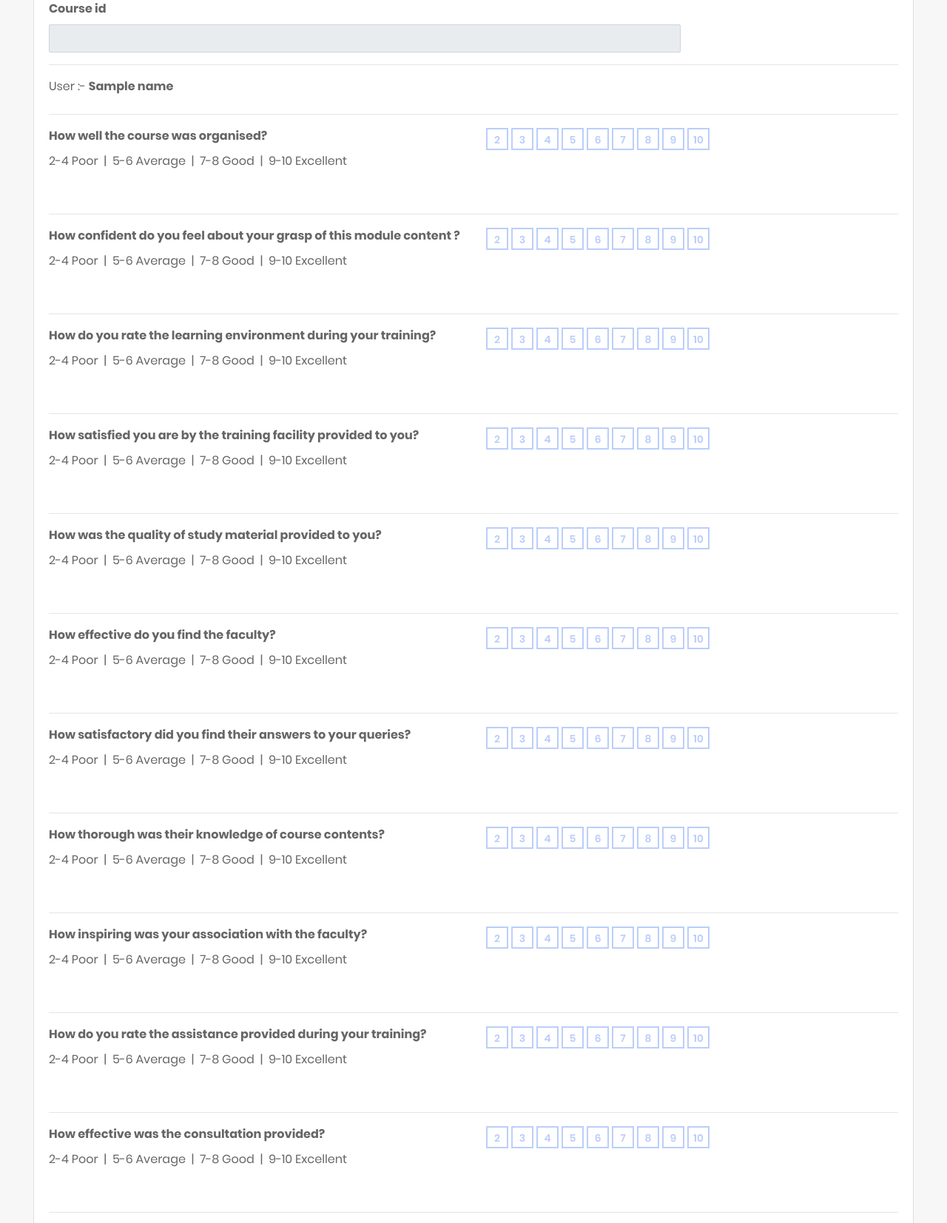
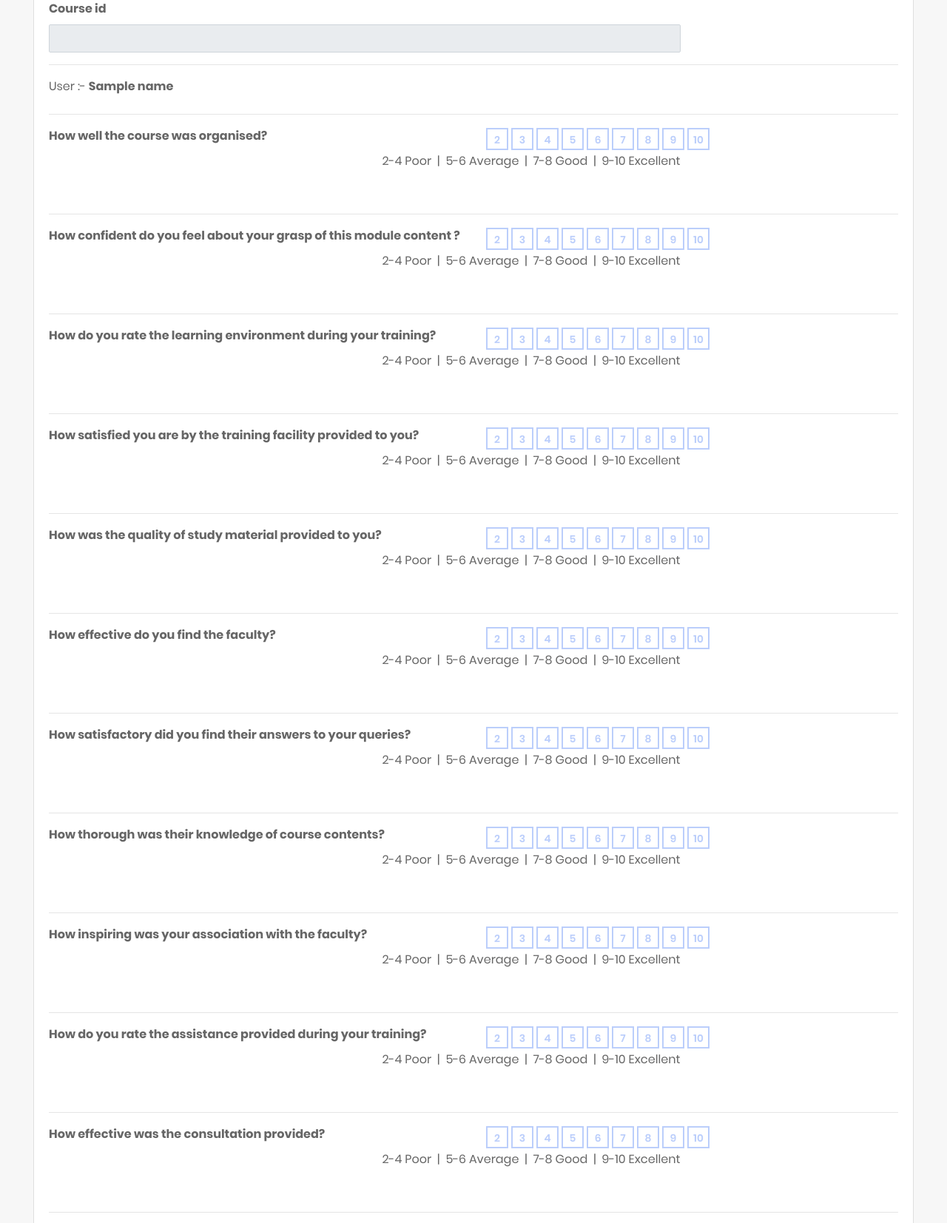
Before and after one commit to shamaunalam/Feedback, a Django app: template templates/feedbackform.html in a window 1280 px wide. Shown: the part 266-1920 px from the top of the page at 74% size. Run offline with Django 3.2, Linux system fonts and the light colour scheme; the template is opened without the code that fills it: values that come from a table or form of the project are taken from there, most other values are stand-ins (such as "Sample title", 1, 10 or a date in 2020); some libraries are stand-ins or nearby versions.

Commit message:
twenty-ninth commit : updated form

```diff
--- a/templates/feedbackform.html
+++ b/templates/feedbackform.html
@@ -54,7 +54,7 @@
 
                                     </div>
                                     <hr>
-                                    {% elif not element.is_hidden and element.label != 'Course id' and element.label != 'How do you rate Safety?' and element.label != 'How do you rate Training Admin Response?' and element.label != 'How do you rate Cafeteria?' and element.label != 'How do you rate Sanitation?' %}
+                                    {% elif not element.is_hidden and element.label != 'Course id' and element.label != 'How do you rate Safety?' and element.label != 'How do you rate Training Admin Response?' and element.label != 'How do you rate Cafeteria?' and element.label != 'How do you rate Sanitation?' and element.label != 'Whether Course Duration is' and element.label != 'Course To Be recommended' %}
                                     <div class="row form-group">
                                         <div class="col-lg-6">
                                             <label for="{{ element.id_for_label }}" class=" form-control-label"><strong>{{ element.label }}</strong></label>
@@ -66,12 +66,12 @@
                                             &nbsp;
                                         </div>  -->
                                         <div class="col-12 col-md-9">
-                                            <span>2-4 Poor&nbsp;&nbsp;|&nbsp;&nbsp;5-6 Average&nbsp;&nbsp;|&nbsp;&nbsp;7-8 Good&nbsp;&nbsp;|&nbsp;&nbsp;9-10 Excellent</span>
+                                            <p class="text-right">2-4 Poor&nbsp;&nbsp;|&nbsp;&nbsp;5-6 Average&nbsp;&nbsp;|&nbsp;&nbsp;7-8 Good&nbsp;&nbsp;|&nbsp;&nbsp;9-10 Excellent</p>
                                         </div>
                                     </div>
                                     <br>
                                     <hr>
-                                    {% elif element.label == 'How do you rate Safety?' or element.label == 'How do you rate Training Admin Response?' or element.label == 'How do you rate Cafeteria?' or element.label == 'How do you rate Sanitation?' %}
+                                    {% elif element.label == 'How do you rate Safety?' or element.label == 'How do you rate Training Admin Response?' or element.label == 'How do you rate Cafeteria?' or element.label == 'How do you rate Sanitation?' or element.label == 'Whether Course Duration is' or element.label == 'Course To Be recommended' %}
                                     <div class="row form-group">
                                         <div class="col-lg-6">
                                             <label for="{{ element.id_for_label }}" class=" form-control-label"><strong>{{ element.label }}</strong></label>
@@ -85,9 +85,6 @@
                                         <div class="col-12 col-md-9">
                                             &nbsp;
                                         </div>
-                                        {% comment %} <div class="col-12 col-md-9">
-                                            <span>2-4 Poor&nbsp;&nbsp;|&nbsp;&nbsp;5-6 Average&nbsp;&nbsp;|&nbsp;&nbsp;7-8 Good&nbsp;&nbsp;|&nbsp;&nbsp;9-10 Excellent</span>
-                                        </div>  {% endcomment %}
                                     </div>
                                     <br>
                                     <hr>
@@ -99,12 +96,7 @@
                                         <div class="col-12 col-md-9">
                                             {{ element }}
                                         </div>
-                                        {% comment %} <div class="col-12 col-md-9">
-                                            &nbsp;
-                                        </div>
-                                        <div class="col-12 col-md-9">
-                                            <span>2-4 Poor&nbsp;&nbsp;|&nbsp;&nbsp;5-6 Average&nbsp;&nbsp;|&nbsp;&nbsp;7-8 Good&nbsp;&nbsp;|&nbsp;&nbsp;9-10 Excellent</span>
-                                        </div>  {% endcomment %}
+
                                     </div>
                                     <hr>
                                     {% else %}
```
Also changed, not shown: templates/feedbackConsolidated copy.html (+1 -24 lines), db.sqlite3.
